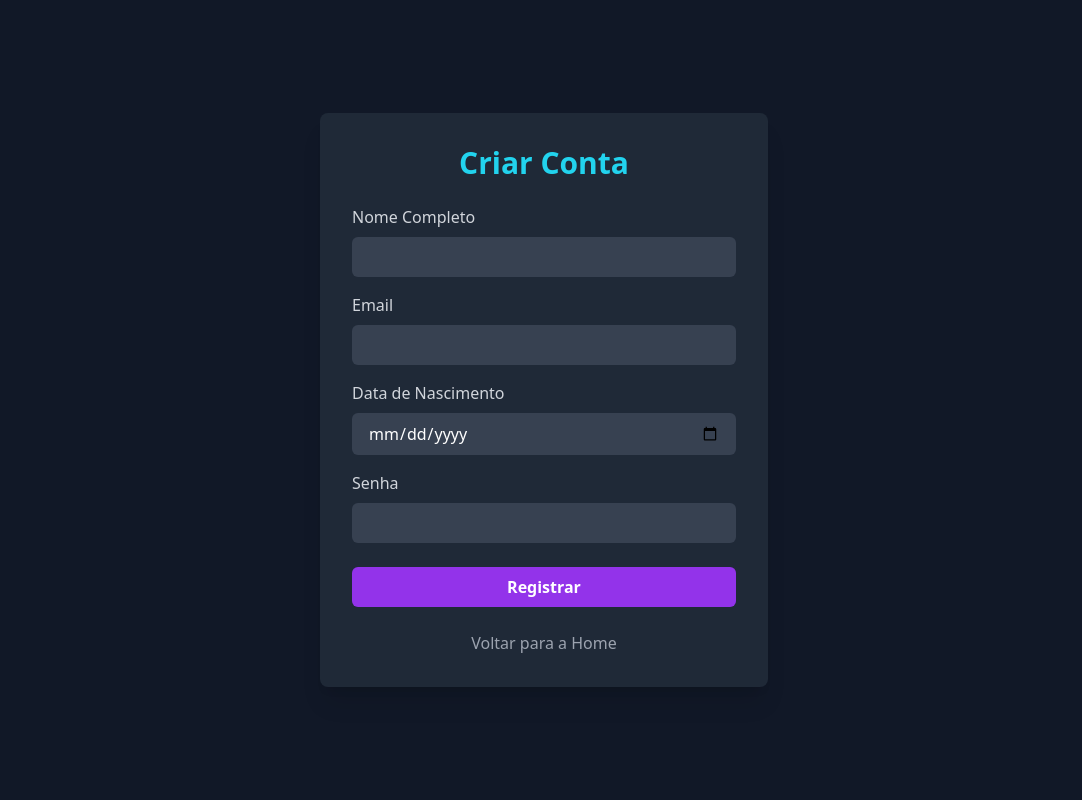
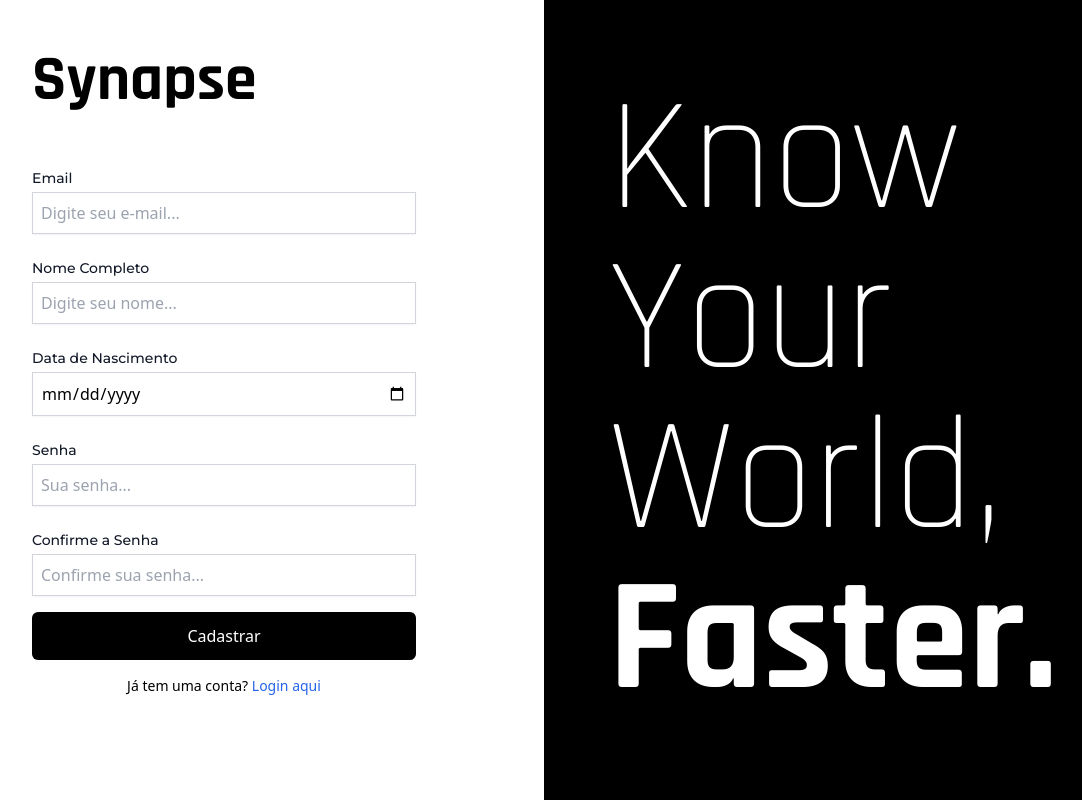
Before and after one commit to unb-mds/2025-2-NewsHub, a React (Vite) app in the folder frontend/: page /registrar in a window 1280 px wide. Shown: the whole page, without its empty margins (96-1178 px from the left). Built offline with nearby package versions, Linux system fonts and the light colour scheme.

Commit message:
:lipstick:feat: user register interface styling
Co-authored-by: Gustavo Rodrigues <g.srodrigues@outlook.com>

```diff
--- a/frontend/src/index.css
+++ b/frontend/src/index.css
@@ -1,3 +1,6 @@
+@import url("https://fonts.googleapis.com/css2?family=Rajdhani:wght@300;700&display=swap");
+@import url("https://fonts.googleapis.com/css2?family=Montserrat:wght@400;500&display=swap");
+
 @tailwind base;
 @tailwind components;
 @tailwind utilities;
--- a/frontend/src/pages/HomePage.jsx
+++ b/frontend/src/pages/LoginPage.jsx
@@ -1,6 +1,6 @@
-import React from 'react'; // <-- ADD THIS LINE
-import { Link } from 'react-router-dom';
-import ProfileCard from '../components/ProfileCard';
+import React from "react"; // <-- ADD THIS LINE
+import { Link } from "react-router-dom";
+import ProfileCard from "../components/ProfileCard";
 
 function HomePage() {
   return (
@@ -10,7 +10,7 @@ function HomePage() {
       <div className="absolute top-5 right-5 flex space-x-4">
         <Link to="/registrar">
           <button className="px-4 py-2 bg-green-500 text-white font-semibold rounded-lg shadow-md hover:bg-green-700 transition-colors">
-            Registrar
+            Registre-se
           </button>
         </Link>
         <Link to="/sobre">
--- a/frontend/src/pages/RegisterPage.jsx
+++ b/frontend/src/pages/RegisterPage.jsx
@@ -1,125 +1,258 @@
-import React, { useState } from 'react';
-import { Link } from 'react-router-dom';
+import React, { useState } from "react";
+import { Link } from "react-router-dom";
 
 function RegisterPage() {
   // 1. Estados para armazenar os dados do formulário
-  const [fullName, setFullName] = useState('');
-  const [email, setEmail] = useState('');
-  const [password, setPassword] = useState('');
-  const [birthdate, setBirthdate] = useState(''); // <-- NOVO ESTADO ADICIONADO
+  const [fullName, setFullName] = useState("");
+  const [email, setEmail] = useState("");
+  const [password, setPassword] = useState("");
+  const [confirmPassword, setConfirmPassword] = useState(""); // Estado adicionado para confirmação de senha
+  const [birthdate, setBirthdate] = useState("");
 
-  // Estados para feedback da API
-  const [message, setMessage] = useState('');
-  const [error, setError] = useState('');
+  // Estados para feedback da API e validação
+  const [message, setMessage] = useState("");
+  const [errors, setErrors] = useState({}); // Mudança de "error" para "errors" para lidar com múltiplos campos
 
-  // 2. Função que lida com o envio do formulário
+  // 2. Função de validação do formulário
+  const validateForm = () => {
+    const newErrors = {};
+
+    if (!fullName.trim()) {
+      newErrors.fullName = "O nome é obrigatório.";
+    }
+
+    if (!email.trim() || !/\S+@\S+\.\S+/.test(email)) {
+      newErrors.email = "O email é inválido.";
+    }
+
+    if (password.length < 6) {
+      newErrors.password = "A senha deve ter no mínimo 6 caracteres.";
+    }
+
+    if (password !== confirmPassword) {
+      newErrors.confirmPassword = "As senhas não coincidem.";
+    }
+
+    setErrors(newErrors);
+    return Object.keys(newErrors).length === 0;
+  };
+
+  // 3. Função que lida com o envio do formulário
   const handleSubmit = async (event) => {
     event.preventDefault();
 
-    setMessage('');
-    setError('');
+    // Limpa mensagens anteriores
+    setMessage("");
+    setErrors({});
 
-    // 3. Monta o corpo da requisição com os dados do estado
+    // Chama a função de validação
+    if (!validateForm()) {
+      return; // Se a validação falhar, para o processo de envio
+    }
+
+    // Monta o corpo da requisição com os dados do estado
     const userData = {
       full_name: fullName,
       email: email,
       password: password,
-      birthdate: birthdate, // <-- NOVO CAMPO ADICIONADO
+      birthdate: birthdate,
     };
 
     try {
       // Pega a URL base da variável de ambiente
       const apiUrl = import.meta.env.VITE_API_BASE_URL;
 
-      // 4. Faz a chamada da API
+      // Faz a chamada da API
       const response = await fetch(`${apiUrl}/users/register`, {
-        method: 'POST',
+        method: "POST",
         headers: {
-          'Content-Type': 'application/json',
+          "Content-Type": "application/json",
         },
         body: JSON.stringify(userData),
       });
 
       const data = await response.json();
 
-      // 5. Lida com a resposta
+      // Lida com a resposta
       if (response.ok) {
-        setMessage(`Usuário ${data.full_name} registrado com sucesso!`);
+        // A API deve retornar um objeto com a propriedade `full_name`
+        // Exemplo de resposta da API: { "full_name": "Nome Completo do Usuário", "email": "..." }
+        setMessage(`Usuário ${data.full_name} cadastrado com sucesso!`);
       } else {
-        setError(data.error || 'Ocorreu um erro desconhecido.');
+        setMessage(data.error || "Ocorreu um erro desconhecido.");
       }
     } catch (err) {
-      setError('Não foi possível conectar ao servidor. Tente novamente mais tarde.');
+      setMessage(
+        "Não foi possível conectar ao servidor. Tente novamente mais tarde."
+      );
     }
   };
 
   return (
-    <div className="bg-gray-900 text-white min-h-screen flex flex-col items-center justify-center p-4">
-      <div className="w-full max-w-md bg-gray-800 rounded-lg shadow-xl p-8">
-        <h1 className="text-3xl font-bold text-center text-cyan-400 mb-6">Criar Conta</h1>
-
-        <form onSubmit={handleSubmit}>
+    <div className="flex min-h-screen">
+      {/* Lado esquerdo (formulário) */}
+      <div className="flex w-1/2 flex-col items-center justify-start bg-white p-8">
+        {/* Container para o "Synapse" - alinhado à esquerda */}
+        <div className="w-full max-w-sm text-left">
+          <h1 className="mb-10 text-64xl font-bold text-black font-rajdhani">
+            Synapse
+          </h1>
+        </div>
+        <div className="w-full max-w-sm">
+          <form onSubmit={handleSubmit} className="space-y-4">
+            {/* Campo Email */}
+            <div>
+              <label
+                className="block text-sm font-medium text-gray-900 font-montserrat"
+                htmlFor="email"
+              >
+                Email
+              </label>
+              <input
+                id="email"
+                type="email"
+                value={email}
+                onChange={(e) => setEmail(e.target.value)}
+                placeholder="Digite seu e-mail..."
+                className="mt-1 block w-full border border-gray-300 p-2 shadow-sm transition-colors duration-300 ease-in-out
+                focus:border-black focus:ring-black
+                hover:border-black"
+                required
+              />
+              {errors.email && (
+                <p className="mt-1 text-sm text-red-600">{errors.email}</p>
+              )}
+            </div>
             {/* Campo Nome Completo */}
-          <div className="mb-4">
-            <label className="block text-gray-300 mb-2" htmlFor="fullName">Nome Completo</label>
+            <div>
+              <label
+                className="mt-6 block text-sm font-medium text-gray-900 font-montserrat"
+                htmlFor="fullName"
+              >
+                Nome Completo
+              </label>
               <input
                 id="fullName"
                 type="text"
                 value={fullName}
                 onChange={(e) => setFullName(e.target.value)}
-              className="w-full px-4 py-2 bg-gray-700 rounded-md focus:outline-none focus:ring-2 focus:ring-purple-500"
+                placeholder="Digite seu nome..."
+                className="mt-1 block w-full border border-gray-300 p-2 shadow-sm transition-colors duration-300 ease-in-out
+                focus:border-black focus:ring-black
+                hover:border-black"
                 required
               />
+              {errors.fullName && (
+                <p className="mt-1 text-sm text-red-600">{errors.fullName}</p>
+              )}
             </div>
-
-          {/* Campo Email */}
-          <div className="mb-4">
-            <label className="block text-gray-300 mb-2" htmlFor="email">Email</label>
+            {/* NOVO CAMPO DE DATA DE NASCIMENTO */}
+            <div>
+              <label
+                className="mt-6 block text-sm font-medium text-gray-900 font-montserrat"
+                htmlFor="birthdate"
+              >
+                Data de Nascimento
+              </label>
               <input
-              id="email"
-              type="email"
-              value={email}
-              onChange={(e) => setEmail(e.target.value)}
-              className="w-full px-4 py-2 bg-gray-700 rounded-md focus:outline-none focus:ring-2 focus:ring-purple-500"
-              required
+                id="birthdate"
+                type="date"
+                value={birthdate}
+                onChange={(e) => setBirthdate(e.target.value)}
+                className="mt-1 block w-full border border-gray-300 p-2 shadow-sm transition-colors duration-300 ease-in-out
+                focus:border-black focus:ring-black
+                hover:border-black"
               />
             </div>
-
-          {/* NOVO CAMPO DE DATA DE NASCIMENTO */}
-          <div className="mb-4">
-            <label className="block text-gray-300 mb-2" htmlFor="birthdate">Data de Nascimento</label>
-            <input
-              id="birthdate"
-              type="date" // O tipo "date" abre um seletor de data no navegador
-              value={birthdate}
-              onChange={(e) => setBirthdate(e.target.value)}
-              className="w-full px-4 py-2 bg-gray-700 rounded-md focus:outline-none focus:ring-2 focus:ring-purple-500"
-            />
-          </div>
-
-          {/* Campo Senha */}
-          <div className="mb-6">
-            <label className="block text-gray-300 mb-2" htmlFor="password">Senha</label>
+            {/* Campo de Senha */}
+            <div>
+              <label
+                className="mt-6 block text-sm font-medium text-gray-900 font-montserrat"
+                htmlFor="password"
+              >
+                Senha
+              </label>
               <input
                 id="password"
                 type="password"
                 value={password}
                 onChange={(e) => setPassword(e.target.value)}
-              className="w-full px-4 py-2 bg-gray-700 rounded-md focus:outline-none focus:ring-2 focus:ring-purple-500"
+                placeholder="Sua senha..."
+                className="mt-1 block w-full border border-gray-300 p-2 shadow-sm transition-colors duration-300 ease-in-out
+                focus:border-black focus:ring-black
+                hover:border-black"
                 required
               />
+              {errors.password && (
+                <p className="mt-1 text-sm text-red-600">{errors.password}</p>
+              )}
             </div>
-          <button type="submit" className="w-full py-2 bg-purple-600 rounded-md font-semibold hover:bg-purple-700 transition-colors">
-            Registrar
+
+            {/* Campo Confirmação de Senha */}
+            <div>
+              <label
+                className="mt-6 block text-sm font-medium text-gray-900 font-montserrat"
+                htmlFor="confirmPassword"
+              >
+                Confirme a Senha
+              </label>
+              <input
+                id="confirmPassword"
+                type="password"
+                value={confirmPassword}
+                onChange={(e) => setConfirmPassword(e.target.value)}
+                placeholder="Confirme sua senha..."
+                className="mt-1 block w-full border border-gray-300 p-2 shadow-sm transition-colors duration-300 ease-in-out
+                focus:border-black focus:ring-black
+                hover:border-black"
+                required
+              />
+              {errors.confirmPassword && (
+                <p className="mt-1 text-sm text-red-600">
+                  {errors.confirmPassword}
+                </p>
+              )}
+            </div>
+            <button
+              type="submit"
+              className="mt-8 w-full rounded-md bg-black py-3 px-5 text-white hover:bg-gray-900"
+            >
+              Cadastrar
             </button>
           </form>
 
-        {message && <p className="mt-4 text-center text-green-400">{message}</p>}
-        {error && <p className="mt-4 text-center text-red-400">{error}</p>}
+          {message && (
+            <p className="mt-4 text-center text-green-600">{message}</p>
+          )}
+          {Object.keys(errors).length > 0 && !message && (
+            <p className="mt-4 text-center text-red-600">
+              Por favor, corrija os erros no formulário.
+            </p>
+          )}
 
-        <p className="text-center text-gray-400 mt-6">
-          <Link to="/" className="hover:text-cyan-400">Voltar para a Home</Link>
+          <p className="mt-4 text-center text-sm text-black">
+            Já tem uma conta?{" "}
+            <Link to="/" className="font-medium text-blue-600 hover:underline">
+              Login aqui
+            </Link>
           </p>
+        </div>
+      </div>
+
+      {/* Lado direito (design system) */}
+      <div className="flex w-1/2 flex-col items-left justify-center bg-black p-8 text-white">
+        <h2 className="ml-8 text-160xl font-light leading-none font-rajdhani">
+          Know
+        </h2>
+        <h2 className="ml-8 text-160xl font-light leading-none font-rajdhani">
+          Your
+        </h2>
+        <h2 className="ml-8 text-160xl font-light leading-none font-rajdhani">
+          World,
+        </h2>
+        <h2 className="ml-8 text-160xl font-bold leading-none font-rajdhani">
+          Faster.
+        </h2>
       </div>
     </div>
   );
```
Also changed, not shown: frontend/src/main.jsx (+10 -11 lines), frontend/tailwind.config.js (+11 -6 lines). Lines whose indentation alone changed are shown as unchanged.
